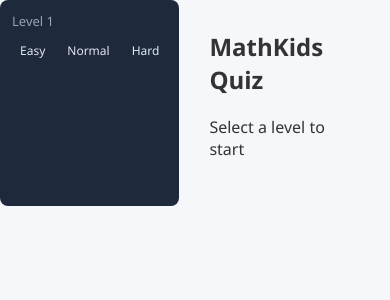
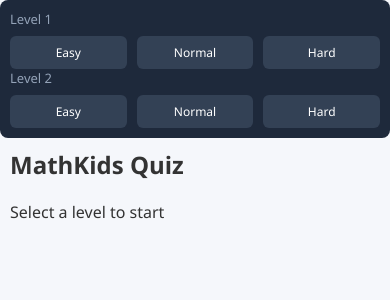
Before and after one commit to msuradech/mathkids, a FastAPI app: page / in a window 390 px wide. Shown: the top 300 px of the page. Run offline with FastAPI, Linux system fonts and the light colour scheme.

Commit message:
refactor: mobile friendly

```diff
--- a/app/static/css/style.css
+++ b/app/static/css/style.css
@@ -11,10 +11,12 @@ body {
 }
 
 .sidebar {
-    width: 1ึ0px;
-    background-color: #1e293b;   /* น้ำเงินเทาเข้ม */
-    padding: 12px;
+    width: 200px;
+    background-color: #1e293b;
+    color: white;
+    padding: 10px;
     border-radius: 8px;
+    min-height: 100vh;
 }
 
 /* Level */
@@ -54,6 +56,44 @@ body {
     flex: 1;
     padding: 30px;
 }
+
+@media (max-width: 768px) {
+    body {
+        flex-direction: column;
+    }
+
+    .sidebar {
+        width: 100%;
+        min-height: auto;
+    }
+
+    .sidebar ul {
+        display: flex;
+        gap: 10px;
+        padding: 0;
+        list-style: none;
+    }
+
+    .sidebar li {
+        flex: 1;
+    }
+
+    .sidebar a {
+        display: block;
+        text-align: center;
+        padding: 8px;
+        background: #334155;
+        color: white;
+        text-decoration: none;
+        border-radius: 6px;
+    }
+
+
+    .content {
+        padding: 10px;
+    }
+}
+
 
 h2 {
     margin-top: 0;
--- a/app/templates/base.html
+++ b/app/templates/base.html
@@ -4,10 +4,17 @@
     <title>MathKids</title>
     <link rel="stylesheet" href="/static/css/style.css">
     <link rel="icon" href="/static/img/favicon.ico">
+    <meta name="viewport" content="width=device-width, initial-scale=1.0">
 </head>
 <body>
     <div class="sidebar">
         <h3>Level 1</h3>
+        <ul>
+            <li><a href="/quiz/01/easy">Easy</a></li>
+            <li><a href="/quiz/01/normal">Normal</a></li>
+            <li><a href="/quiz/01/hard">Hard</a></li>
+        </ul>
+        <h3>Level 2</h3>
         <ul>
             <li><a href="/quiz/01/easy">Easy</a></li>
             <li><a href="/quiz/01/normal">Normal</a></li>
--- a/app/templates/index.html
+++ b/app/templates/index.html
@@ -8,7 +8,11 @@
     {% for q in questions %}
         <div class="question">
             <label>{{ loop.index }}) {{ q.question }} = </label>
-            <input type="text" name="q{{ loop.index }}" data-answer="{{ q.answer }}">
+            <input
+                type="text"
+                inputmode="numeric"
+                name="q{{ loop.index }}"
+                data-answer="{{ q.answer }}">
             <span class="result"></span>
         </div>
     {% endfor %}
```
